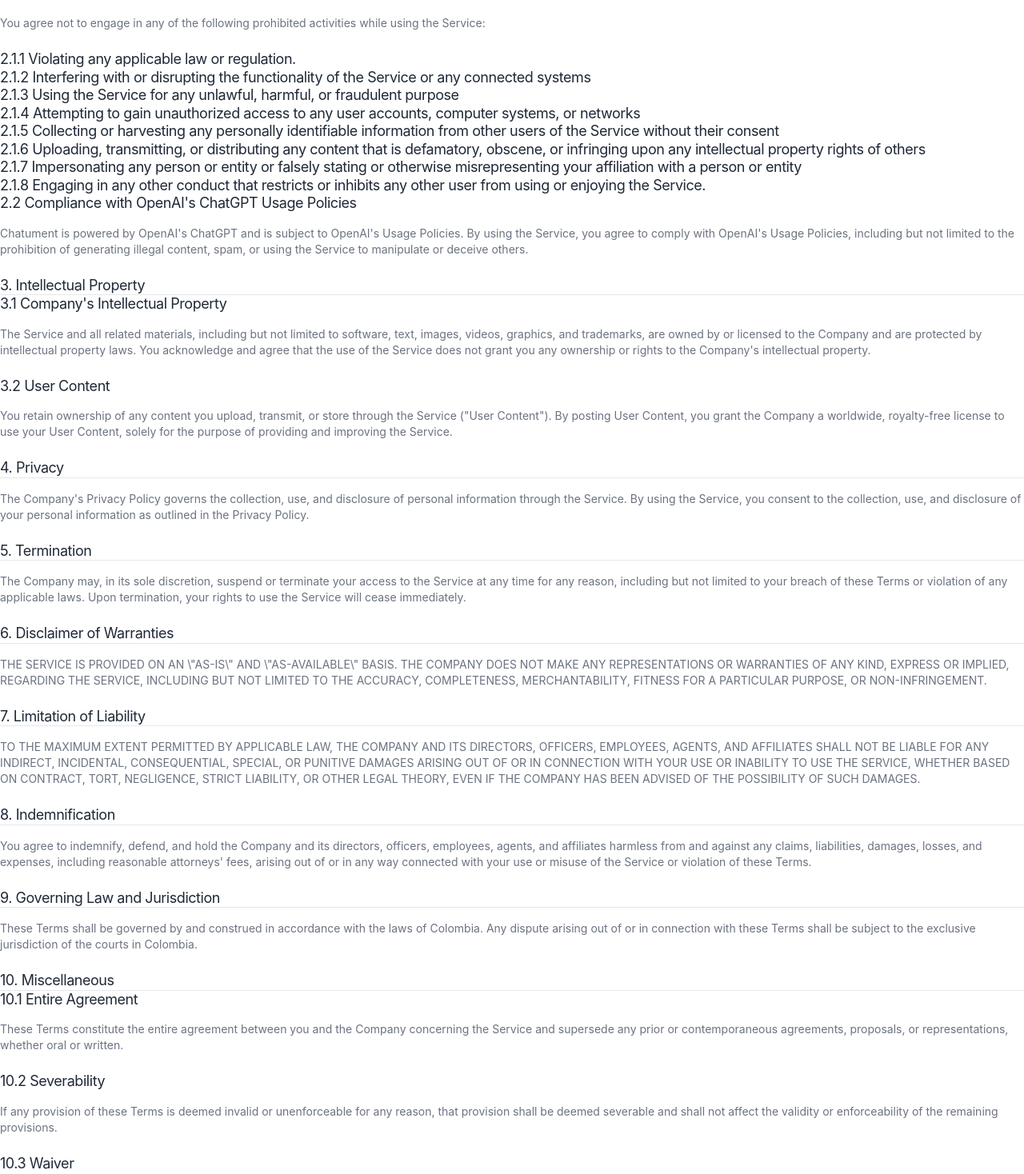
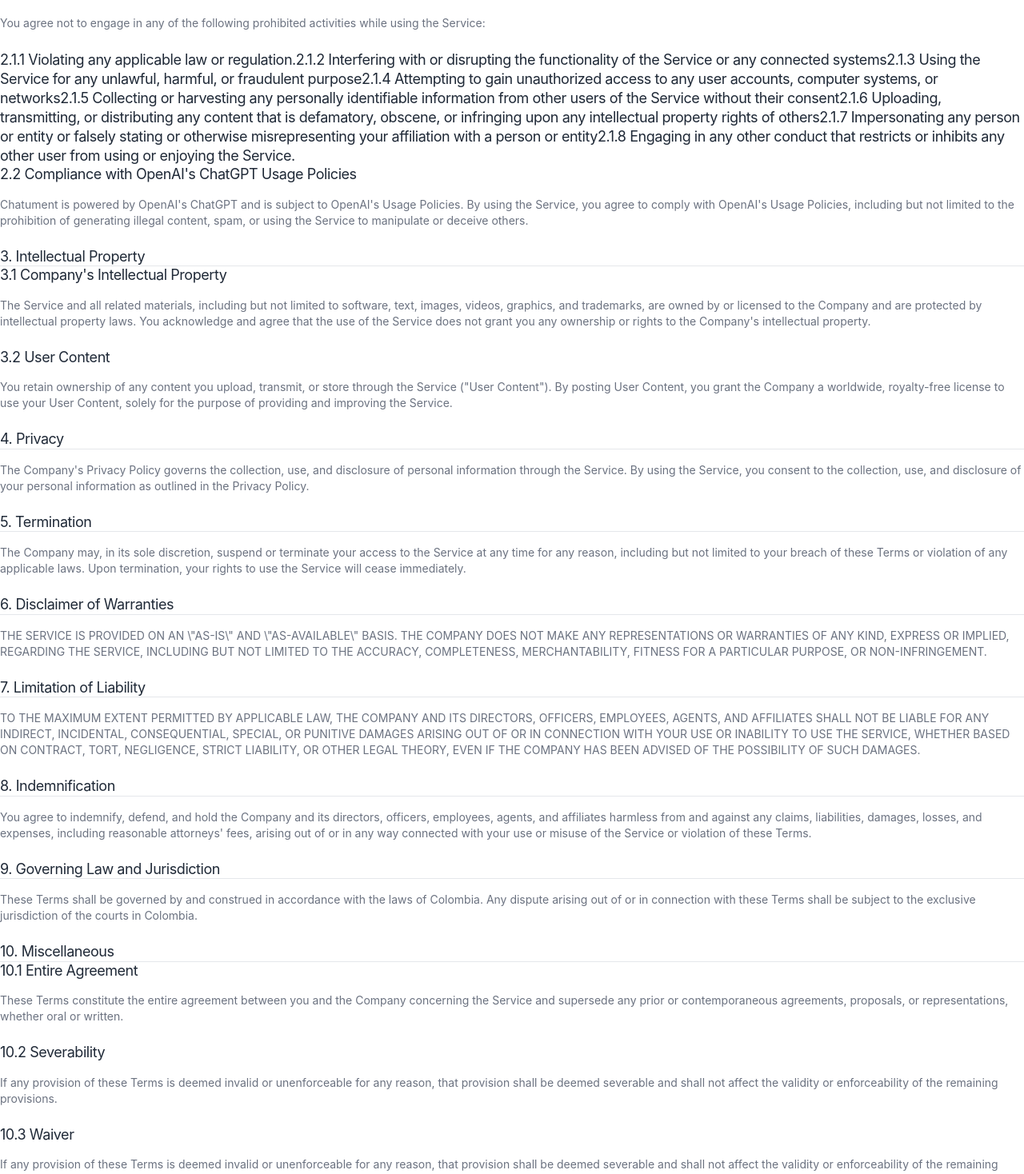
Before and after one commit to chatument/landing, a Next.js app: page /terms-of-service in a window 1280 px wide. Shown: the part 680-2148 px from the top of the page at 80% size. Built offline with nearby package versions, Linux system fonts and the light colour scheme.

Commit message:
Fix headers again

```diff
--- a/components/terms.js
+++ b/components/terms.js
@@ -15,33 +15,33 @@ const Terms = () => {
         By accessing or using the Service, you agree to these Terms. If you do not agree with any part of these Terms, you may not access or use the Service.
       </p>
 
-      <h3 className="leading-snug text-lg tracking-tight text-gray-800 lg:leading-tight lg:text-lg dark:text-white">
+      <h4 className="leading-snug text-lg tracking-tight text-gray-800 lg:leading-tight lg:text-lg dark:text-white">
         1. Use of the Service
-      </h3>
+      </h4>
 
       <hr />
 
-      <h4 className="leading-snug text-lg tracking-tight text-gray-800 lg:leading-tight lg:text-lg dark:text-white">
+      <h6 className="leading-snug text-lg tracking-tight text-gray-800 lg:leading-tight lg:text-lg dark:text-white">
         1.1 Eligibility
-      </h4>
+      </h6>
 
       <p className="pb-6 text-left py-4 text-sm leading-normal text-gray-500 lg:text-sm xl:text-sm dark:text-gray-300">
         You must be at least 18 years old and have the legal capacity to enter into a binding agreement to use the Service.
         By using the Service, you represent and warrant that you meet these eligibility requirements.
       </p>
 
-      <h4 className="leading-snug text-lg tracking-tight text-gray-800 lg:leading-tight lg:text-lg dark:text-white">
+      <h6 className="leading-snug text-lg tracking-tight text-gray-800 lg:leading-tight lg:text-lg dark:text-white">
         1.2 License to Use the Service
-      </h4>
+      </h6>
 
       <p className="pb-6 text-left py-4 text-sm leading-normal text-gray-500 lg:text-sm xl:text-sm dark:text-gray-300">
         Subject to your compliance with these Terms, the Company grants you a limited, non-exclusive, non-transferable,
         and revocable license to access and use the Service for your personal or internal business purposes.
       </p>
 
-      <h4 className="leading-snug text-lg tracking-tight text-gray-800 lg:leading-tight lg:text-lg dark:text-white">
+      <h6 className="leading-snug text-lg tracking-tight text-gray-800 lg:leading-tight lg:text-lg dark:text-white">
         1.3 Integration with Slack and Notion
-      </h4>
+      </h6>
 
       <p className="pb-6 text-left py-4 text-sm leading-normal text-gray-500 lg:text-sm xl:text-sm dark:text-gray-300">
         Chatument integrates with Slack and Notion to facilitate communication and access to organization documentation.
@@ -49,63 +49,63 @@ const Terms = () => {
         additional terms and conditions, and you are responsible for complying with such terms and conditions.
       </p>
 
-      <h3 className="leading-snug text-lg tracking-tight text-gray-800 lg:leading-tight lg:text-lg dark:text-white">
+      <h4 className="leading-snug text-lg tracking-tight text-gray-800 lg:leading-tight lg:text-lg dark:text-white">
         2. Acceptable Use
-      </h3>
+      </h4>
 
       <hr />
 
-      <h4 className="leading-snug text-lg tracking-tight text-gray-800 lg:leading-tight lg:text-lg dark:text-white">
+      <h6 className="leading-snug text-lg tracking-tight text-gray-800 lg:leading-tight lg:text-lg dark:text-white">
         2.1 Prohibited Conduct
-      </h4>
+      </h6>
 
       <p className="pb-6 text-left py-4 text-sm leading-normal text-gray-500 lg:text-sm xl:text-sm dark:text-gray-300">
         You agree not to engage in any of the following prohibited activities while using the Service:
       </p>
 
-      <h4 className="leading-snug text-lg tracking-tight text-gray-800 lg:leading-tight lg:text-lg dark:text-white">
+      <h8 className="leading-snug text-lg tracking-tight text-gray-800 lg:leading-tight lg:text-lg dark:text-white">
         2.1.1 Violating any applicable law or regulation.
-      </h4>
-      <h4 className="leading-snug text-lg tracking-tight text-gray-800 lg:leading-tight lg:text-lg dark:text-white">
+      </h8>
+      <h8 className="leading-snug text-lg tracking-tight text-gray-800 lg:leading-tight lg:text-lg dark:text-white">
         2.1.2 Interfering with or disrupting the functionality of the Service or any connected systems
-      </h4>
-      <h4 className="leading-snug text-lg tracking-tight text-gray-800 lg:leading-tight lg:text-lg dark:text-white">
+      </h8>
+      <h8 className="leading-snug text-lg tracking-tight text-gray-800 lg:leading-tight lg:text-lg dark:text-white">
         2.1.3 Using the Service for any unlawful, harmful, or fraudulent purpose
-      </h4>
-      <h4 className="leading-snug text-lg tracking-tight text-gray-800 lg:leading-tight lg:text-lg dark:text-white">
+      </h8>
+      <h8 className="leading-snug text-lg tracking-tight text-gray-800 lg:leading-tight lg:text-lg dark:text-white">
         2.1.4 Attempting to gain unauthorized access to any user accounts, computer systems, or networks
-      </h4>
-      <h4 className="leading-snug text-lg tracking-tight text-gray-800 lg:leading-tight lg:text-lg dark:text-white">
+      </h8>
+      <h8 className="leading-snug text-lg tracking-tight text-gray-800 lg:leading-tight lg:text-lg dark:text-white">
         2.1.5 Collecting or harvesting any personally identifiable information from other users of the Service without their consent
-      </h4>
-      <h4 className="leading-snug text-lg tracking-tight text-gray-800 lg:leading-tight lg:text-lg dark:text-white">
+      </h8>
+      <h8 className="leading-snug text-lg tracking-tight text-gray-800 lg:leading-tight lg:text-lg dark:text-white">
         2.1.6 Uploading, transmitting, or distributing any content that is defamatory, obscene, or infringing upon any intellectual property rights of others
-      </h4>
-      <h4 className="leading-snug text-lg tracking-tight text-gray-800 lg:leading-tight lg:text-lg dark:text-white">
+      </h8>
+      <h8 className="leading-snug text-lg tracking-tight text-gray-800 lg:leading-tight lg:text-lg dark:text-white">
         2.1.7 Impersonating any person or entity or falsely stating or otherwise misrepresenting your affiliation with a person or entity
-      </h4>
-      <h4 className="leading-snug text-lg tracking-tight text-gray-800 lg:leading-tight lg:text-lg dark:text-white">
+      </h8>
+      <h8 className="leading-snug text-lg tracking-tight text-gray-800 lg:leading-tight lg:text-lg dark:text-white">
         2.1.8 Engaging in any other conduct that restricts or inhibits any other user from using or enjoying the Service.
-      </h4>
+      </h8>
 
-      <h4 className="leading-snug text-lg tracking-tight text-gray-800 lg:leading-tight lg:text-lg dark:text-white">
+      <h6 className="leading-snug text-lg tracking-tight text-gray-800 lg:leading-tight lg:text-lg dark:text-white">
         2.2 Compliance with OpenAI's ChatGPT Usage Policies
-      </h4>
+      </h6>
 
       <p className="pb-6 text-left py-4 text-sm leading-normal text-gray-500 lg:text-sm xl:text-sm dark:text-gray-300">
         Chatument is powered by OpenAI's ChatGPT and is subject to OpenAI's Usage Policies. By using the Service, you agree to comply with OpenAI's Usage Policies,
         including but not limited to the prohibition of generating illegal content, spam, or using the Service to manipulate or deceive others.
       </p>
 
-      <h3 className="leading-snug text-lg tracking-tight text-gray-800 lg:leading-tight lg:text-lg dark:text-white">
+      <h4 className="leading-snug text-lg tracking-tight text-gray-800 lg:leading-tight lg:text-lg dark:text-white">
         3. Intellectual Property
-      </h3>
+      </h4>
 
       <hr />
 
-      <h4 className="leading-snug text-lg tracking-tight text-gray-800 lg:leading-tight lg:text-lg dark:text-white">
+      <h6 className="leading-snug text-lg tracking-tight text-gray-800 lg:leading-tight lg:text-lg dark:text-white">
         3.1 Company's Intellectual Property
-      </h4>
+      </h6>
 
       <p className="pb-6 text-left py-4 text-sm leading-normal text-gray-500 lg:text-sm xl:text-sm dark:text-gray-300">
         The Service and all related materials, including but not limited to software, text, images, videos, graphics, and trademarks,
@@ -113,9 +113,9 @@ const Terms = () => {
         of the Service does not grant you any ownership or rights to the Company's intellectual property.
       </p>
 
-      <h4 className="leading-snug text-lg tracking-tight text-gray-800 lg:leading-tight lg:text-lg dark:text-white">
+      <h6 className="leading-snug text-lg tracking-tight text-gray-800 lg:leading-tight lg:text-lg dark:text-white">
         3.2 User Content
-      </h4>
+      </h6>
 
       <p className="pb-6 text-left py-4 text-sm leading-normal text-gray-500 lg:text-sm xl:text-sm dark:text-gray-300">
         You retain ownership of any content you upload, transmit, or store through the Service ("User Content").
@@ -123,9 +123,9 @@ const Terms = () => {
         your User Content, solely for the purpose of providing and improving the Service.
       </p>
 
-      <h3 className="leading-snug text-lg tracking-tight text-gray-800 lg:leading-tight lg:text-lg dark:text-white">
+      <h4 className="leading-snug text-lg tracking-tight text-gray-800 lg:leading-tight lg:text-lg dark:text-white">
         4. Privacy
-      </h3>
+      </h4>
 
       <hr />
 
@@ -134,9 +134,9 @@ const Terms = () => {
         By using the Service, you consent to the collection, use, and disclosure of your personal information as outlined in the Privacy Policy.
       </p>
 
-      <h3 className="leading-snug text-lg tracking-tight text-gray-800 lg:leading-tight lg:text-lg dark:text-white">
+      <h4 className="leading-snug text-lg tracking-tight text-gray-800 lg:leading-tight lg:text-lg dark:text-white">
         5. Termination
-      </h3>
+      </h4>
 
       <hr />
 
@@ -146,9 +146,9 @@ const Terms = () => {
         to use the Service will cease immediately.
       </p>
 
-      <h3 className="leading-snug text-lg tracking-tight text-gray-800 lg:leading-tight lg:text-lg dark:text-white">
+      <h4 className="leading-snug text-lg tracking-tight text-gray-800 lg:leading-tight lg:text-lg dark:text-white">
         6. Disclaimer of Warranties
-      </h3>
+      </h4>
 
       <hr />
 
@@ -158,9 +158,9 @@ const Terms = () => {
         COMPLETENESS, MERCHANTABILITY, FITNESS FOR A PARTICULAR PURPOSE, OR NON-INFRINGEMENT.
       </p>
 
-      <h3 className="leading-snug text-lg tracking-tight text-gray-800 lg:leading-tight lg:text-lg dark:text-white">
+      <h4 className="leading-snug text-lg tracking-tight text-gray-800 lg:leading-tight lg:text-lg dark:text-white">
         7. Limitation of Liability
-      </h3>
+      </h4>
 
       <hr />
 
@@ -171,9 +171,9 @@ const Terms = () => {
         NEGLIGENCE, STRICT LIABILITY, OR OTHER LEGAL THEORY, EVEN IF THE COMPANY HAS BEEN ADVISED OF THE POSSIBILITY OF SUCH DAMAGES.
       </p>
 
-      <h3 className="leading-snug text-lg tracking-tight text-gray-800 lg:leading-tight lg:text-lg dark:text-white">
+      <h4 className="leading-snug text-lg tracking-tight text-gray-800 lg:leading-tight lg:text-lg dark:text-white">
         8. Indemnification
-      </h3>
+      </h4>
 
       <hr />
 
@@ -183,9 +183,9 @@ const Terms = () => {
         arising out of or in any way connected with your use or misuse of the Service or violation of these Terms.
       </p>
 
-      <h3 className="leading-snug text-lg tracking-tight text-gray-800 lg:leading-tight lg:text-lg dark:text-white">
+      <h4 className="leading-snug text-lg tracking-tight text-gray-800 lg:leading-tight lg:text-lg dark:text-white">
         9. Governing Law and Jurisdiction
-      </h3>
+      </h4>
 
       <hr />
 
@@ -194,33 +194,33 @@ const Terms = () => {
         out of or in connection with these Terms shall be subject to the exclusive jurisdiction of the courts in Colombia.
       </p>
 
-      <h3 className="leading-snug text-lg tracking-tight text-gray-800 lg:leading-tight lg:text-lg dark:text-white">
+      <h4 className="leading-snug text-lg tracking-tight text-gray-800 lg:leading-tight lg:text-lg dark:text-white">
         10. Miscellaneous
-      </h3>
+      </h4>
 
       <hr />
 
-      <h4 className="leading-snug text-lg tracking-tight text-gray-800 lg:leading-tight lg:text-lg dark:text-white">
+      <h6 className="leading-snug text-lg tracking-tight text-gray-800 lg:leading-tight lg:text-lg dark:text-white">
         10.1 Entire Agreement
-      </h4>
+      </h6>
 
       <p className="pb-6 text-left py-4 text-sm leading-normal text-gray-500 lg:text-sm xl:text-sm dark:text-gray-300">
         These Terms constitute the entire agreement between you and the Company concerning the Service and supersede any prior
         or contemporaneous agreements, proposals, or representations, whether oral or written.
       </p>
 
-      <h4 className="leading-snug text-lg tracking-tight text-gray-800 lg:leading-tight lg:text-lg dark:text-white">
+      <h6 className="leading-snug text-lg tracking-tight text-gray-800 lg:leading-tight lg:text-lg dark:text-white">
         10.2 Severability
-      </h4>
+      </h6>
 
       <p className="pb-6 text-left py-4 text-sm leading-normal text-gray-500 lg:text-sm xl:text-sm dark:text-gray-300">
         If any provision of these Terms is deemed invalid or unenforceable for any reason, that provision shall be deemed
         severable and shall not affect the validity or enforceability of the remaining provisions.
       </p>
 
-      <h4 className="leading-snug text-lg tracking-tight text-gray-800 lg:leading-tight lg:text-lg dark:text-white">
+      <h6 className="leading-snug text-lg tracking-tight text-gray-800 lg:leading-tight lg:text-lg dark:text-white">
         10.3 Waiver
-      </h4>
+      </h6>
 
       <p className="pb-6 text-left py-4 text-sm leading-normal text-gray-500 lg:text-sm xl:text-sm dark:text-gray-300">
         If any provision of these Terms is deemed invalid or unenforceable for any reason, that provision shall be deemed
```
